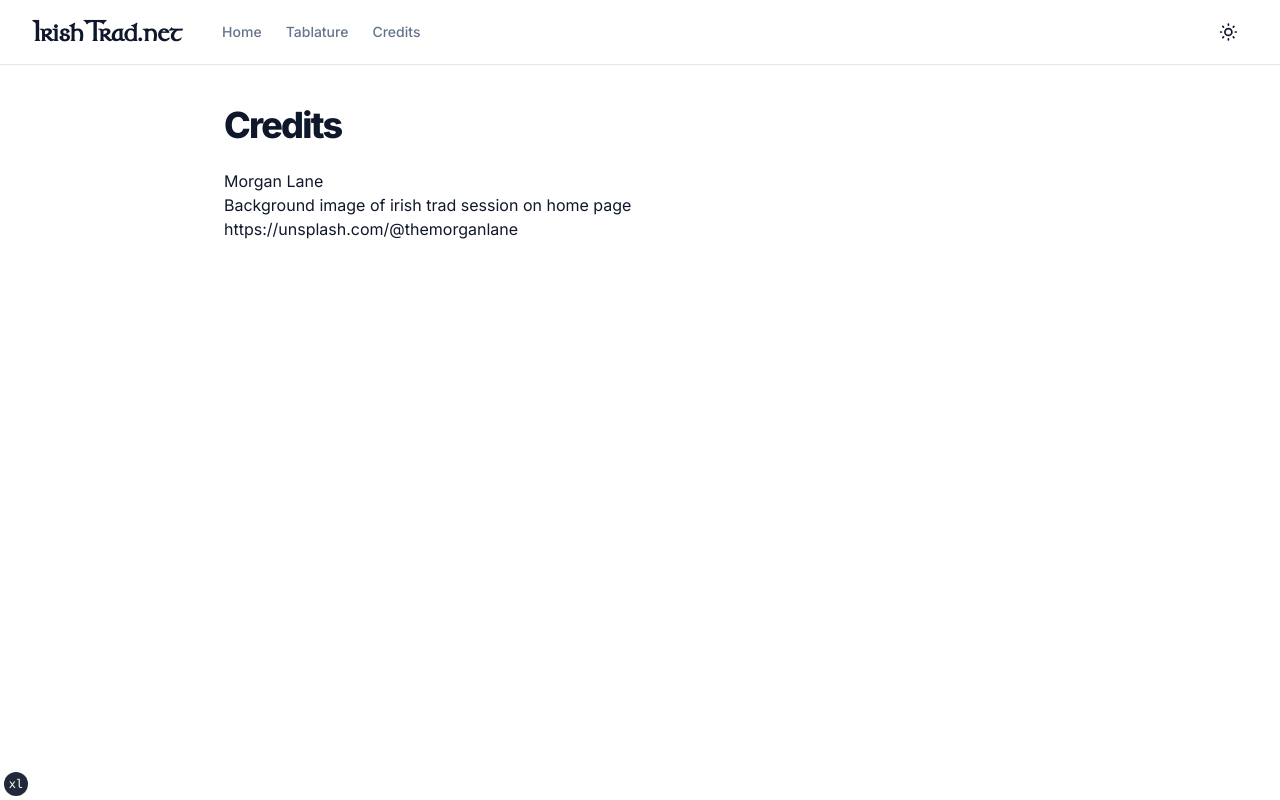
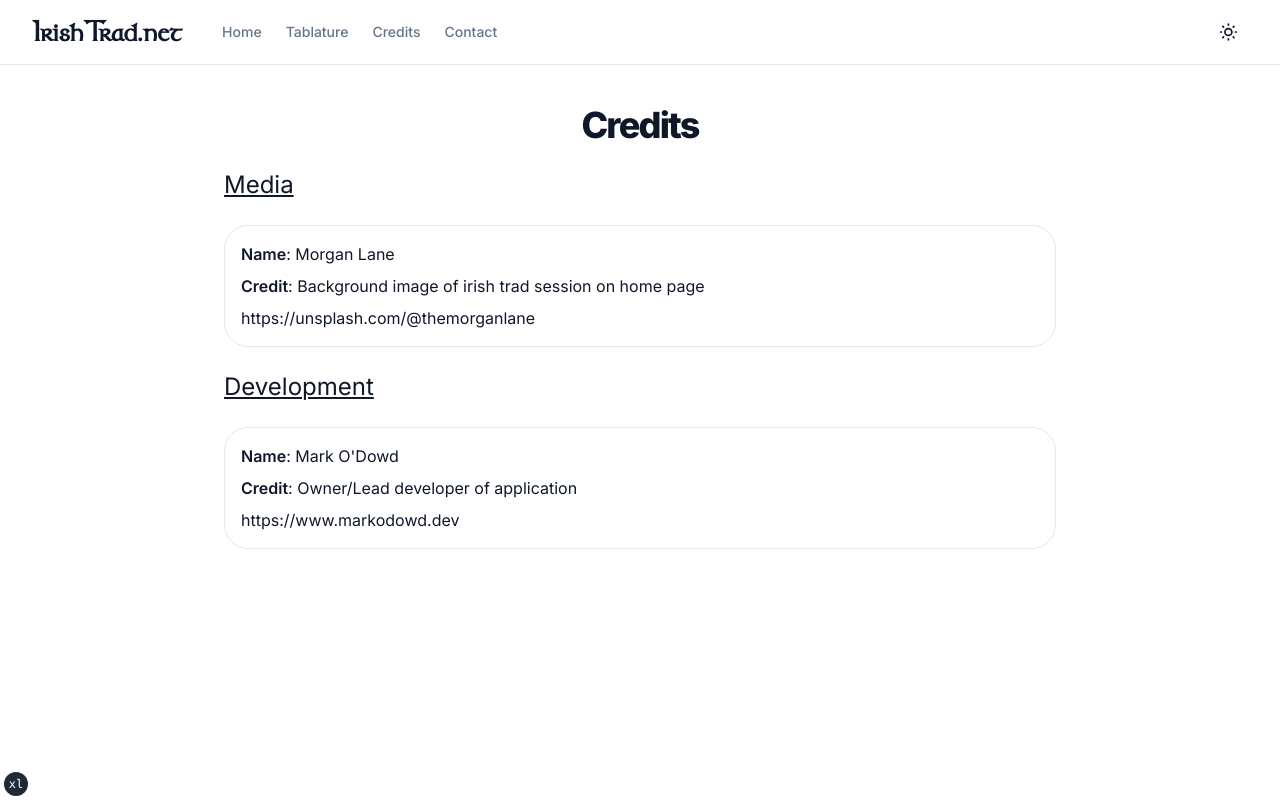
Before and after one commit to Irish-Trad/Irish-Trad-Client, a Next.js app: page /credits in a window 1280 px wide. Built offline with nearby package versions, Linux system fonts and the light colour scheme.

Commit message:
feat: contact and credits updgrade

```diff
--- /dev/null
+++ b/src/app/contact/page.tsx
@@ -0,0 +1,32 @@
+import Link from "next/link"
+
+import { Button } from "@/components/ui/button"
+import PageLayout from "@/components/PageLayout"
+
+const ContactPage = () => (
+  <PageLayout>
+    <section className="container grid items-center max-w-4xl gap-6 pt-6 pb-8 rounded-3xl bg-background md:py-10">
+      <h1 className="text-3xl font-extrabold leading-tight tracking-tighter md:text-4xl">
+        Contact
+      </h1>
+
+      <p>A contact form is still in development</p>
+
+      <p>
+        In the meantime, please reach out using the following email address:
+      </p>
+
+      <p>contact@markodowd.dev</p>
+
+      <p>Or click the following button to open your mail client directly:</p>
+
+      <Button>
+        <Link href="mailto:contact@markodowd.dev?subject=Enquiry: irishtrad.net&body=Hello,">
+          Open Mail Client
+        </Link>
+      </Button>
+    </section>
+  </PageLayout>
+)
+
+export default ContactPage
--- a/src/app/credits/page.tsx
+++ b/src/app/credits/page.tsx
@@ -1,27 +1,14 @@
-import Link from "next/link"
-
+import CreditList from "@/components/CreditList/CreditList"
 import PageLayout from "@/components/PageLayout"
 
 const CreditsPage = () => (
   <PageLayout>
-    <section className="container grid items-center max-w-4xl gap-6 pt-6 pb-8 rounded-3xl bg-background md:py-10">
-      <h1 className="text-3xl font-extrabold leading-tight tracking-tighter md:text-4xl">
+    <section className="container grid max-w-4xl items-center gap-6 rounded-3xl bg-background pb-8 pt-6 md:py-10">
+      <h1 className="text-center text-3xl font-extrabold leading-tight tracking-tighter md:text-4xl">
         Credits
       </h1>
 
-      <ul>
-        <li>
-          <h2>Morgan Lane</h2>
-          <p>Background image of irish trad session on home page</p>
-          <Link
-            href="https://unsplash.com/@themorganlane"
-            target="_blank"
-            rel="noreferrer"
-          >
-            https://unsplash.com/@themorganlane
-          </Link>
-        </li>
-      </ul>
+      <CreditList />
     </section>
   </PageLayout>
 )
--- /dev/null
+++ b/src/components/CreditList/CreditEntry.tsx
@@ -0,0 +1,25 @@
+import Link from "next/link"
+
+type CreditEntryProps = {
+  name: string
+  description: string
+  link: string
+}
+
+const CreditEntry = ({ name, description, link }: CreditEntryProps) => (
+  <ul>
+    <li className="flex flex-col gap-2 rounded-3xl border p-4">
+      <p>
+        <span className="font-semibold">Name</span>: {name}
+      </p>
+      <p>
+        <span className="font-semibold">Credit</span>: {description}
+      </p>
+      <Link href={link} target="_blank" rel="noreferrer">
+        {link}
+      </Link>
+    </li>
+  </ul>
+)
+
+export default CreditEntry
--- /dev/null
+++ b/src/components/CreditList/CreditList.tsx
@@ -0,0 +1,11 @@
+import credits from "@/config/credits"
+import CreditListItem from "@/components/CreditList/CreditListItem"
+
+const CreditList = () => (
+  <>
+    <CreditListItem category="Media" credits={credits.media} />
+    <CreditListItem category="Development" credits={credits.development} />
+  </>
+)
+
+export default CreditList
--- /dev/null
+++ b/src/components/CreditList/CreditListItem.tsx
@@ -0,0 +1,25 @@
+import Link from "next/link"
+
+import CreditEntry from "@/components/CreditList/CreditEntry"
+
+type CreditListItemProps = {
+  category: string
+  credits: {
+    name: string
+    description: string
+    link: string
+  }[]
+}
+
+const CreditListItem = ({ category, credits }: CreditListItemProps) => (
+  <>
+    <Link href={`#${category.toLowerCase()}`}>
+      <h2 className="text-2xl underline">{category}</h2>
+    </Link>
+    {credits.map(({ name, description, link }) => (
+      <CreditEntry name={name} description={description} link={link} />
+    ))}
+  </>
+)
+
+export default CreditListItem
--- /dev/null
+++ b/src/config/credits.ts
@@ -0,0 +1,17 @@
+const credits = {
+  media: [
+    {
+      name: "Morgan Lane",
+      description: "Background image of irish trad session on home page",
+      link: "https://unsplash.com/@themorganlane",
+    },
+  ],
+  development: [
+    {
+      name: "Mark O'Dowd",
+      description: "Owner/Lead developer of application",
+      link: "https://www.markodowd.dev",
+    },
+  ],
+}
+export default credits
--- a/src/config/site.ts
+++ b/src/config/site.ts
@@ -19,6 +19,10 @@ export const siteConfig = {
       title: "Credits",
       href: Route.Credits,
     },
+    {
+      title: "Contact",
+      href: Route.Contact,
+    },
   ],
   links: {
     twitter: "https://twitter.com/shadcn",
--- a/src/enums/Route.ts
+++ b/src/enums/Route.ts
@@ -2,4 +2,5 @@ export enum Route {
   Home = "/",
   Tabs = "/tabs",
   Credits = "/credits",
+  Contact = "/contact",
 }
```
